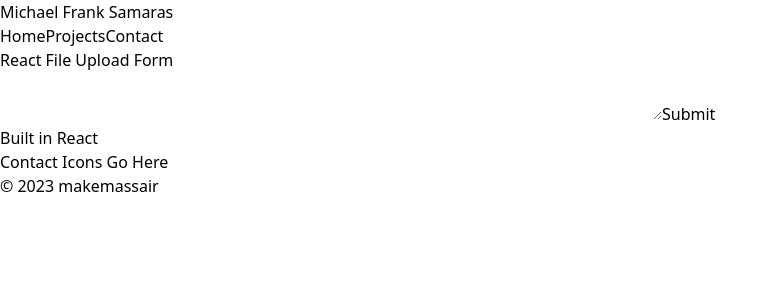
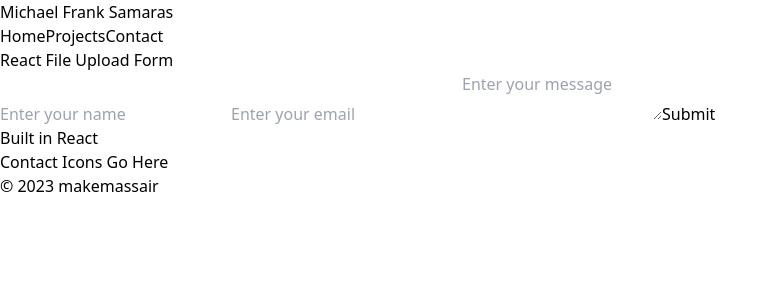
Before and after one commit to makemassair/react-portfolio, a React (Create React App) app: page /contact in a window 1280 px wide. Shown: the top 300 px of the page, without its empty margins (0-778 px from the left). Built offline with nearby package versions, Linux system fonts and the light colour scheme.

Commit message:
Working contact form + submit

```diff
--- a/src/Contact.js
+++ b/src/Contact.js
@@ -28,10 +28,10 @@
     <div className="App">
       <h1>React File Upload Form</h1>
       <form onSubmit={onSubmit}>
-        <input type="text" name="name"/>
-        <input type="email" name="email"/>
-        <textarea name="message"></textarea>
-        <input type="submit" />
+        <input type="text" name="name" placeholder='Enter your name' required/>
+        <input type="email" name="email" placeholder='Enter your email' required/>
+        <textarea name="message" placeholder='Enter your message' required></textarea>
+        <button type="submit">Submit</button>
       </form>
       <span>{result}</span>
     </div>
```
